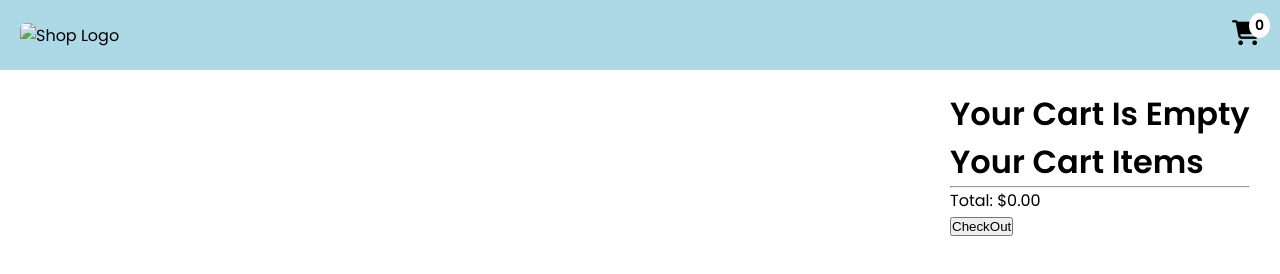
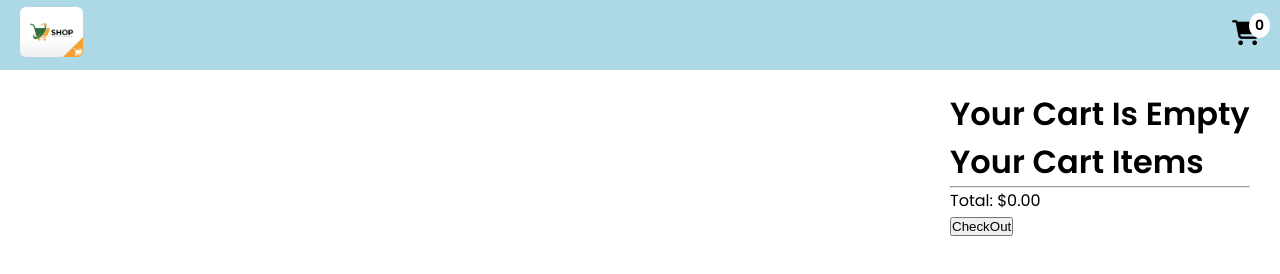
Before and after one commit to Torikul8685/live-test, a plain HTML site: page index.html in a window 1280 px wide. Drawn offline with Linux system fonts and the light colour scheme; no server answers.

Commit message:
Update index.html

```diff
--- a/index.html
+++ b/index.html
@@ -11,7 +11,7 @@
     <div class="navbar-container">
         <div class="navbar">
             <div class="logo">
-                <img src="./image/shop.jpg" alt="Shop Logo">
+                <img src="shop.jpg" alt="Shop Logo">
             </div>
             <div class="cart-item">
                 <i class="fa-solid fa-cart-shopping"></i>
```
